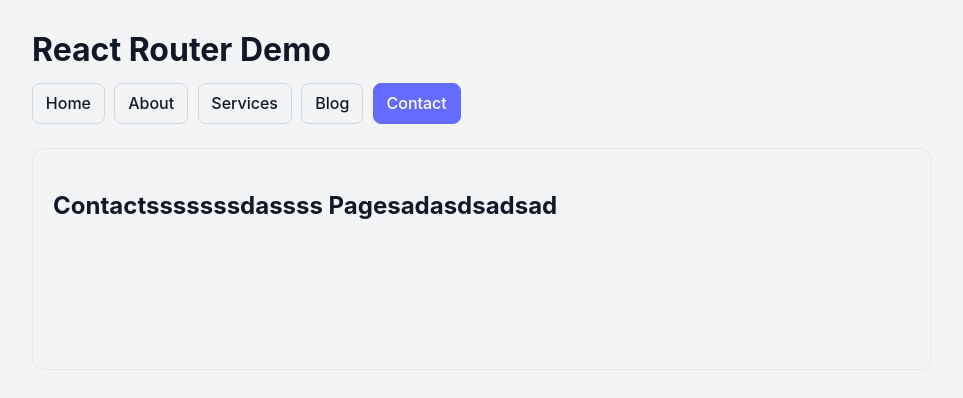
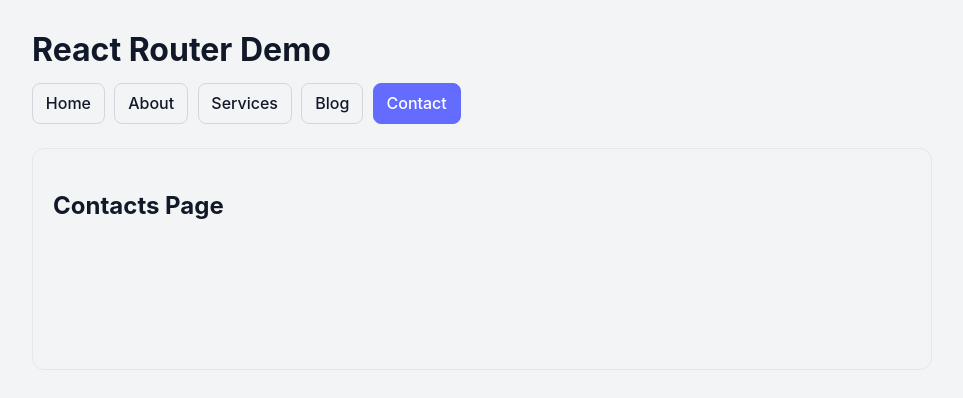
Before and after one commit to umer-jusani/testting-version-change, a React (Vite) app: page /contact in a window 1280 px wide. Shown: the top 398 px of the page, without its empty margins (158-1121 px from the left). Built offline with nearby package versions, Linux system fonts and the light colour scheme.

Commit message:
change in contact page.

```diff
--- a/src/pages/ContactPage.jsx
+++ b/src/pages/ContactPage.jsx
@@ -1,5 +1,5 @@
 function ContactPage() {
-  return <h2>Contactsssssssdassss Pagesadasdsadsad</h2>
+  return <h2>Contacts Page</h2>
 }
 
 export default ContactPage
--- a/vite.config.js
+++ b/vite.config.js
@@ -5,7 +5,7 @@ import { createHash } from 'node:crypto'
 import { defineConfig } from 'vite'
 import react from '@vitejs/plugin-react'
 
-const buildVersion = '2'
+const buildVersion = '3'
 const versionStateFile = '.vite-file-versions.json'
 
 const normalizePath = (value) => value.replaceAll('\\', '/')
```
Also changed, not shown: .vite-file-versions.json.
